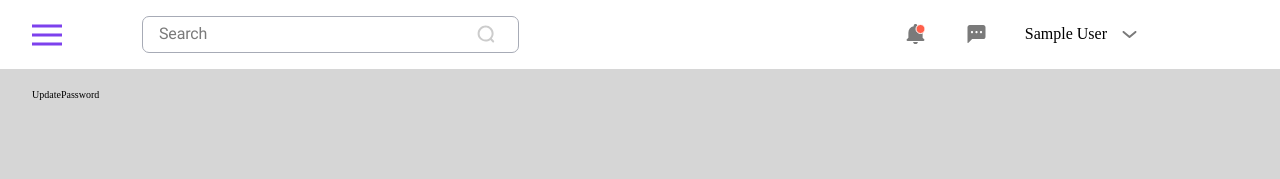
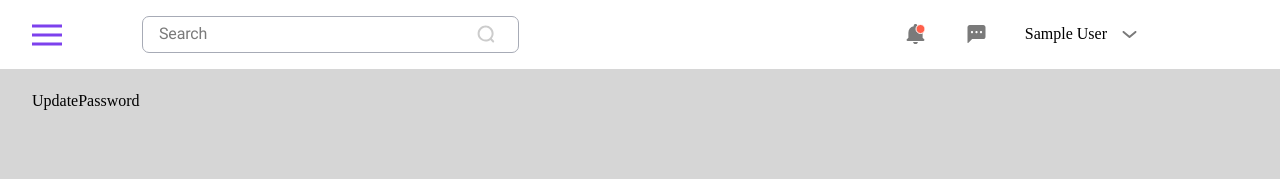
Before and after one commit to IamShawnMan/interex, a React (Create React App) app in the folder client/: page /home in a window 1280 px wide. Shown: the top 179 px of the page. Built offline with nearby package versions, Linux system fonts and the light colour scheme; sample sign-in values are in the browser's storage.

Commit message:
p font size changed

```diff
--- a/client/src/pages/Login/Login.module.css
+++ b/client/src/pages/Login/Login.module.css
@@ -40,15 +40,13 @@
   display: flex;
   align-items: center;
   justify-content: center;
-
 }
 .right-page-main-content {
-  flex:1;
+  flex: 1;
   display: flex;
   align-items: center;
   flex-direction: column;
-  /* border: 1px solid #000; */
-  max-width:450px;
+  max-width: 450px;
 }
 .right-page-main-content h1 {
   max-width: 212px;
@@ -62,14 +60,20 @@
   text-align: center;
   margin-bottom: 20px;
 }
-form{
+form {
   width: 100%;
 }
 .right-page-main-content input {
   outline: none;
   border: none;
   border-bottom: 1px solid #7d41ed;
+  font-size: 18px;
+  line-height: 24px;
   width: 100%;
+}
+p{
+  font-size: 16px;
+  line-height: 24px;
 }
 .spandiv {
   display: flex;
```
